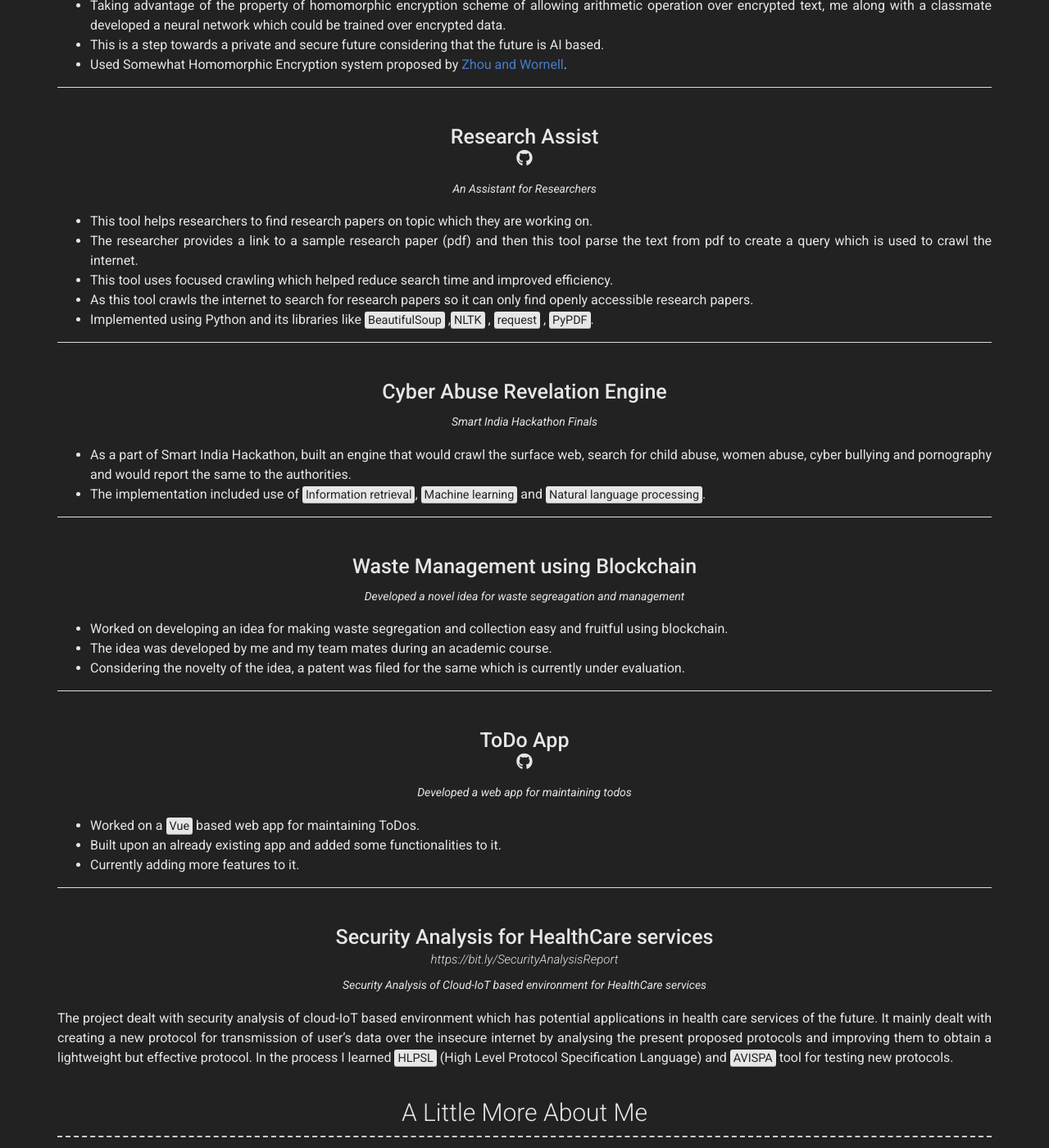
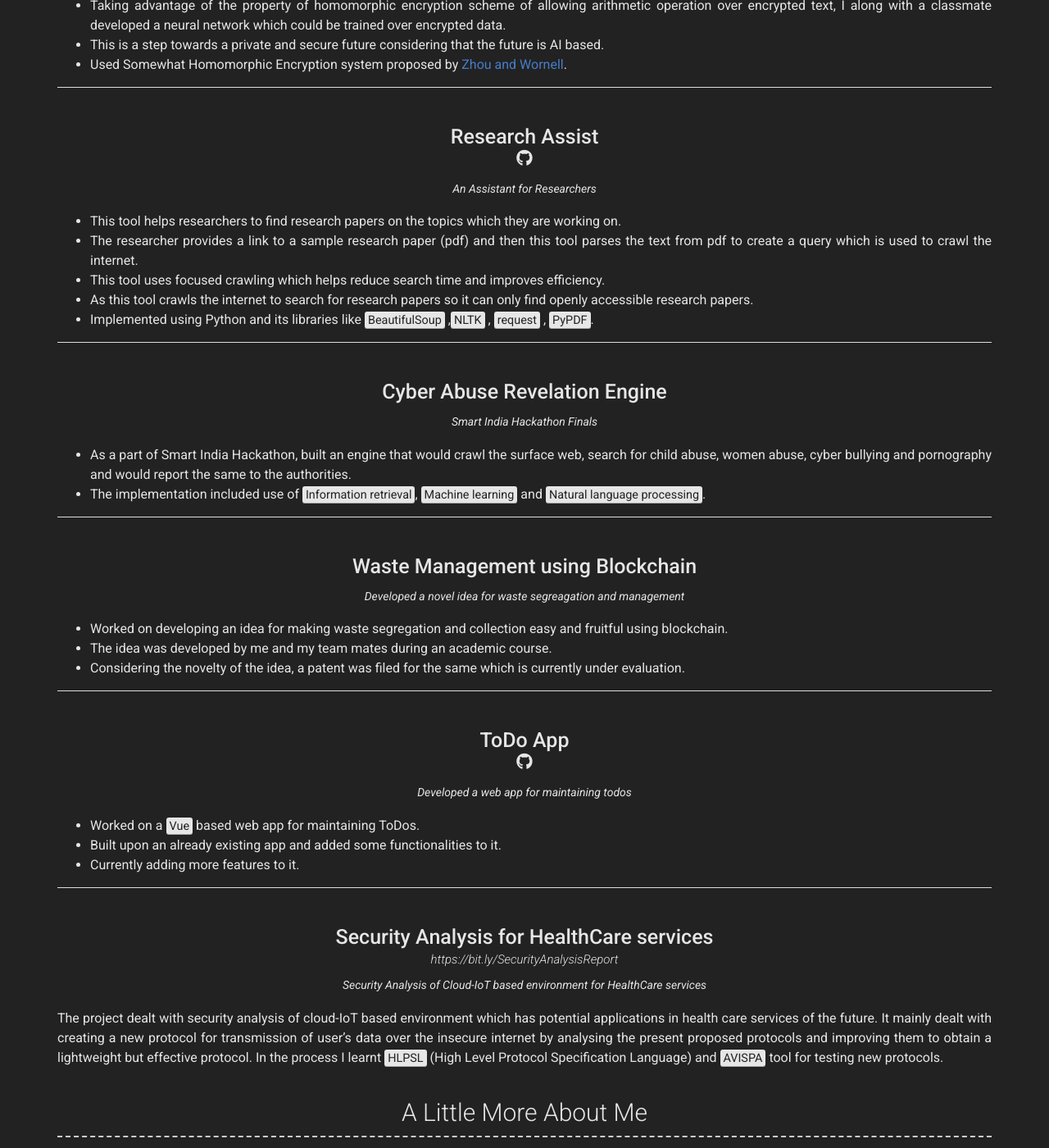
Before and after one commit to piyush14298/piyush14298.github.io, a Jekyll site: the page built from index.md, in a window 1280 px wide and 1400 px high, scrolled down 1778 px. Shown: the whole window at 82% size. Built offline with Jekyll 4.4.1, drawn with Linux system fonts in a browser that asks for light colours; nearby versions of some CDN libraries; some of the changed text lies outside the part shown.

Commit message:
fixed typos

```diff
--- a/_data/projects.yml
+++ b/_data/projects.yml
@@ -10,8 +10,8 @@
 
     QBox is a secure file-sharing service. It is a customized version of the popularly available VSFTPD server.
 
-    Learnt the following things on the go:
-    - Created pre-install scripts to run system checks, install and configure QBox.
+    Major takeaways:
+    - Created pre-installed scripts to run system checks, install and configure QBox.
     - Developed tools to automatically analyze performance and functionality issues in different versions of QBox.
 
     Skills Learnt:
@@ -26,7 +26,7 @@
 
     QMoney is a visual stock portfolio analyzer. It helps portfolio managers make trade recommendations for their clients.
 
-    Learnt the following things on the go:
+    Major takeaways:
     - Implemented the core logic of the portfolio manager and published it as a library.
     - Refactored code to add support for multiple stock quote services.
     - Improved application stability and performance.
@@ -45,7 +45,7 @@
 
     QCharm is an online IDE. Programmers use QCharm to write source code and execute it inside the editor.
 
-    Learnt the following things on the go:
+    Major takeaways:
     - Implemented basic editor features that included: opening a file, navigation, search/replace, cut/copy/paste, undo/redo.
     - Implemented the same functionality with multiple data structures to understand the effect of design choices on performance.
     - Improved the performance further by using hybrid data structures and algorithms.
@@ -67,9 +67,9 @@
   quote: >
     Homomorphic encryption for training Neural Networks
   description: | # this will include new lines to allow paragraphs
-    - This project was part of Cryptography Course at university.
+    - This project was a part of Cryptography Course at the university.
     - Taking advantage of the property of homomorphic encryption scheme of allowing arithmetic operation over encrypted text,
-    me along with a classmate developed a neural network which could be trained over encrypted data.
+    I along with a classmate developed a neural network which could be trained over encrypted data.
     - This is a step towards a private and secure future considering that the future is AI based.
     - Used Somewhat Homomorphic Encryption system proposed by [Zhou and Wornell](https://www.rle.mit.edu/sia/wp-content/uploads/2015/04/2014-zhou-wornell-ita.pdf).
 
@@ -82,10 +82,10 @@
   quote: >
     An Assistant for Researchers
   description: | # this will include new lines to allow paragraphs
-    - This tool helps researchers to find research papers on topic which they are working on.
-    - The researcher provides a link to a sample research paper (pdf) and then this tool parse the text from
+    - This tool helps researchers to find research papers on the topics which they are working on.
+    - The researcher provides a link to a sample research paper (pdf) and then this tool parses the text from
     pdf to create a query which is used to crawl the internet.
-    - This tool uses focused crawling which helped reduce search time and improved efficiency.
+    - This tool uses focused crawling which helps reduce search time and improves efficiency.
     - As this tool crawls the internet to search for research papers so it can only find openly accessible research papers.
     - Implemented using Python and its libraries like <mark>BeautifulSoup</mark> ,<mark>NLTK</mark> ,
     <mark>request</mark> , <mark>PyPDF</mark>.
@@ -116,8 +116,7 @@
   description: | # this will include new lines to allow paragraphs
     - Worked on developing an idea for making waste segregation and collection easy and fruitful using blockchain.
     - The idea was developed by me and my team mates during an academic course.
-    - Considering the novelty of the idea,
-    a patent was filed for the same which is currently under evaluation.
+    - Considering the novelty of the idea, a patent was filed for the same which is currently under evaluation.
 
     ---
 
@@ -144,5 +143,5 @@
     The project dealt with security analysis of cloud-IoT based environment which has potential applications
     in health care services of the future. It mainly dealt with creating a new protocol for transmission of user's
     data over the insecure internet by analysing the present proposed protocols and improving them to obtain a lightweight
-    but effective protocol. In the process I learned <mark>HLPSL</mark> (High Level Protocol Specification Language) and
+    but effective protocol. In the process I learnt <mark>HLPSL</mark> (High Level Protocol Specification Language) and
     <mark>AVISPA</mark> tool for testing new protocols.
```
Also changed, not shown: _data/education.yml (+4 -3 lines).
